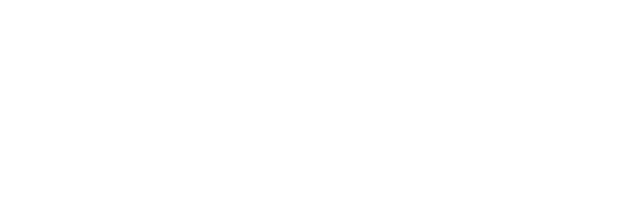
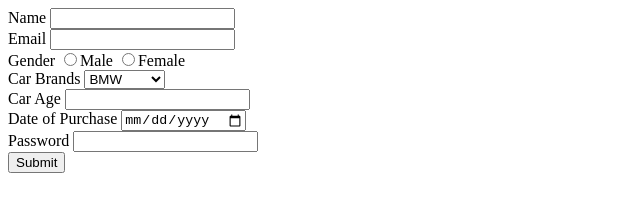
Before and after one commit to acciojob/car-insurance-form-YogeshAdhithya0609, a website: page main.html in a window 1280 px wide. Shown: the whole page, without its empty margins (0-640 px from the left). Drawn offline with Linux system fonts and the light colour scheme.

Commit message:
created a submission

```diff
--- a/main.html
+++ b/main.html
@@ -10,6 +10,44 @@
 	<!-- the entire body must be written by student -->
     <script type="text/javascript" src="./script.js">
 </script>
+	<form method="post" target="_blank">
+		<div>
+			<label for="name">Name </label>
+			<input type="text" id="name" required>
+		</div>
+		<div>
+			<label for="email">Email</label>
+			<input type="email" id="email" required>
+		</div>
+		<div>
+			<label for="gender">Gender</label>
+			<input type="radio" id="gender" name="gender" required>Male
+			<input type="radio" id= "gender" name="gender" required value="Female">Female
+		</div>
+		<div>
+			<label for="carband">Car Brands</label>
+			<select id=carband>
+				<option value="bmw">BMW</option>
+				<option value="audi">Audi</option>
+				<option value="mercedez">Mercedez</option>
+			</select>
+		<div>
+			<label for="carage"> Car Age</label>
+			<input type="number" id="carage" required>
+		</div>
+		<div>
+			<label for="dop">Date of Purchase</label>
+			<input type="date" id="dop" required>
+		</div>
+		<div>
+			<label for="password">Password</label>
+			<input type="password" id="password" required>
+		</div>
+		<div>
+			<button type="submit" value="Submit">Submit</button>
+		</div>
+
+	</form>
 
 </body>
 
```
